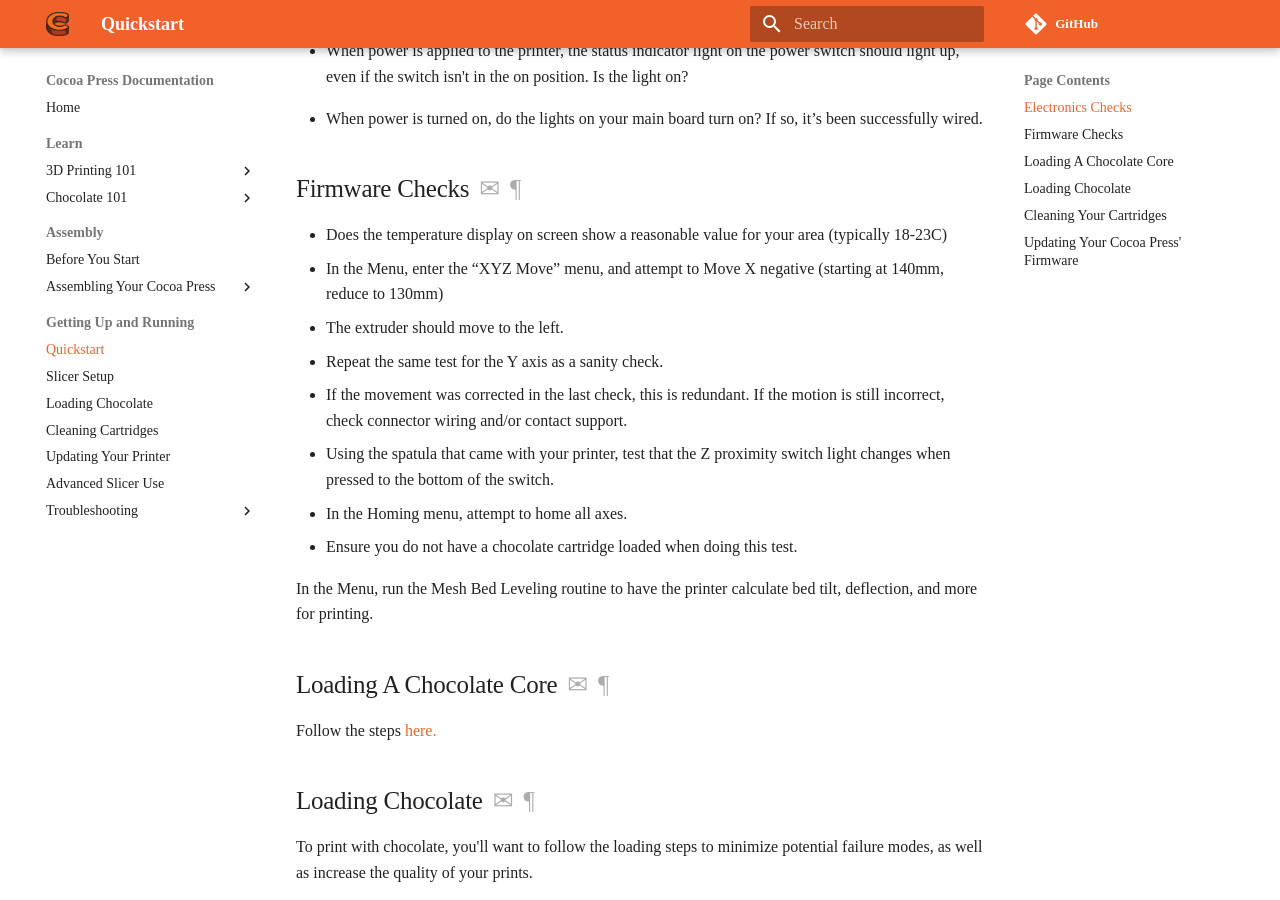
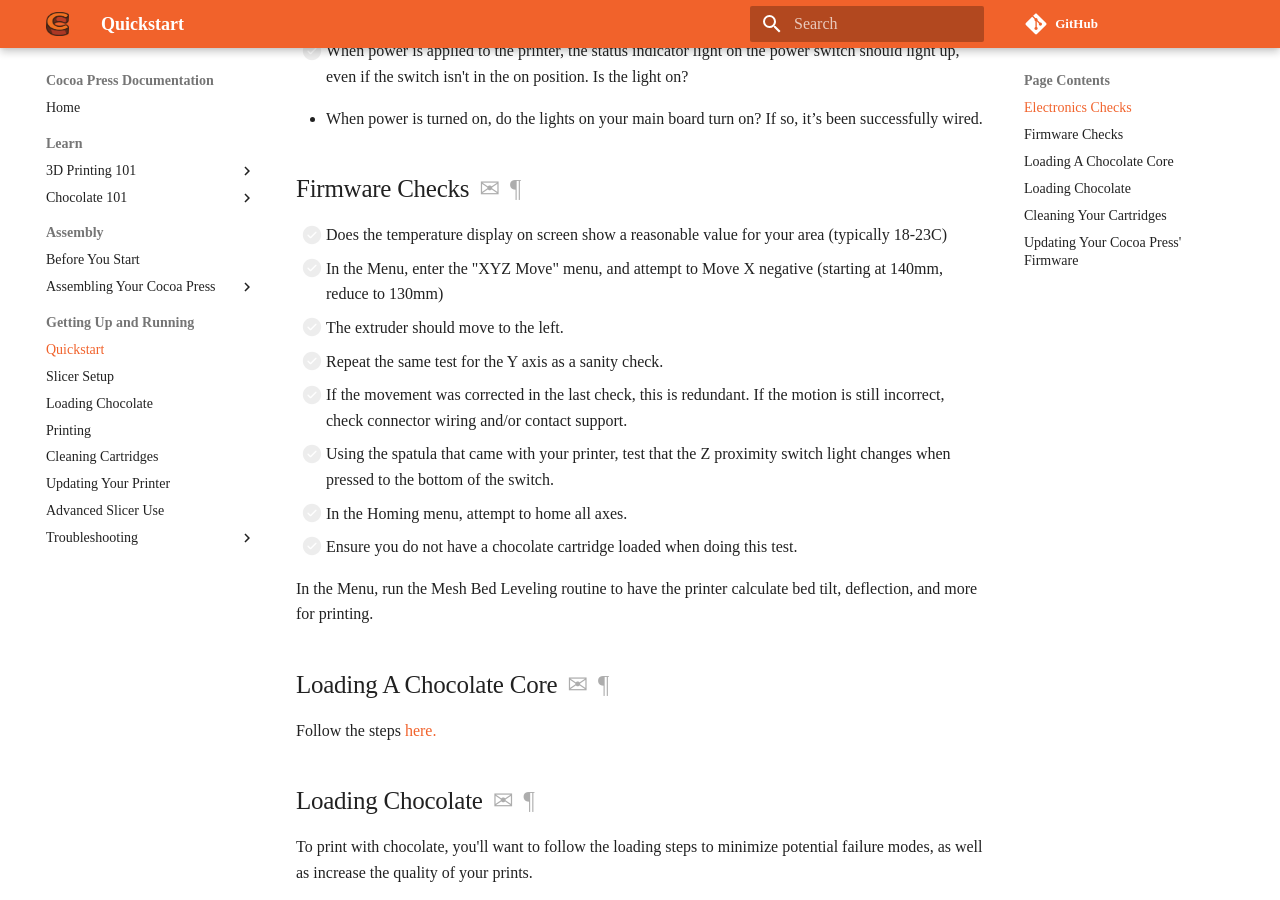
Before and after one commit to CocoaPress/docs, an MkDocs documentation site: the page built from docs/Printer/index.md, in a window 1280 px wide and 900 px high, scrolled down 357 px. Built offline with MkDocs 1.6.1 and Material for MkDocs 9.7.7, drawn with Linux system fonts in a browser that asks for light colours; some web fonts are replaced; comment, search, counter and statistics services are not loaded.

Commit message:
added page for printing itself, needs photos.

```diff
--- a/docs/Printer/index.md
+++ b/docs/Printer/index.md
@@ -4,23 +4,23 @@
 
 ## Electronics Checks
 
-- Is your power supply switch in the correct mode for your region?
-- When power is applied to the printer, the status indicator light on the power switch should light up, even if the switch isn't in the on position.  Is the light on?
+ - [ ] Is your power supply switch in the correct mode for your region?
+ - [ ] When power is applied to the printer, the status indicator light on the power switch should light up, even if the switch isn't in the on position.  Is the light on?
 
 <!-- TODO Add photo of funky power switch. -->
 - When power is turned on, do the lights on your main board turn on?  If so, it’s been successfully wired.
 
 ## Firmware Checks
-- Does the temperature display on screen show a reasonable value for your area (typically 18-23C)
-- In the Menu, enter the “XYZ Move” menu, and attempt to Move X negative (starting at 140mm, reduce to 130mm)
-  - The extruder should move to the left.
+ - [ ] Does the temperature display on screen show a reasonable value for your area (typically 18-23C)
+ - [ ] In the Menu, enter the "XYZ Move" menu, and attempt to Move X negative (starting at 140mm, reduce to 130mm)
+   - [ ] The extruder should move to the left.
 
-- Repeat the same test for the Y axis as a sanity check.
-  - If the movement was corrected in the last check, this is redundant.  If the motion is still incorrect, check connector wiring and/or contact support.
+ - [ ] Repeat the same test for the Y axis as a sanity check.
+   - [ ] If the movement was corrected in the last check, this is redundant.  If the motion is still incorrect, check connector wiring and/or contact support.
 
-- Using the spatula that came with your printer, test that the Z proximity switch light changes when pressed to the bottom of the switch.
-- In the Homing menu, attempt to home all axes.
-- Ensure you do not have a chocolate cartridge loaded when doing this test.
+ - [ ] Using the spatula that came with your printer, test that the Z proximity switch light changes when pressed to the bottom of the switch.
+ - [ ] In the Homing menu, attempt to home all axes.
+ - [ ] Ensure you do not have a chocolate cartridge loaded when doing this test.
 
 In the Menu, run the Mesh Bed Leveling routine to have the printer calculate bed tilt, deflection, and more for printing.
 
--- a/mkdocs.yml
+++ b/mkdocs.yml
@@ -45,6 +45,7 @@
       - 'Quickstart': 'Printer/index.md'
       - 'Slicer Setup': 'Printer/SlicerSetup.md'
       - 'Loading Chocolate': 'Printer/Loading.md'
+      - 'Printing': 'Printer/Printing.md'
       - 'Cleaning Cartridges': 'Printer/Cleaning.md'
       - 'Updating Your Printer': 'Printer/Flashing.md'
       - 'Advanced Slicer Use': 'Printer/AdvancedSlicer.md'
```
Also changed, not shown: docs/Printer/Printing.md (added, +32 -0 lines), docs/Printer/SlicerSetup.md (+5 -0 lines).
